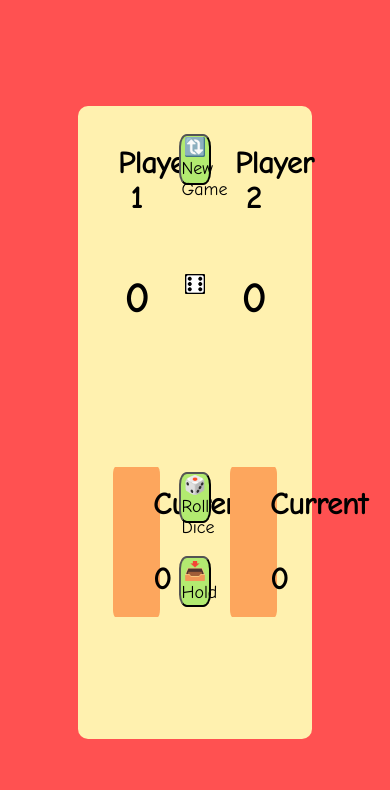
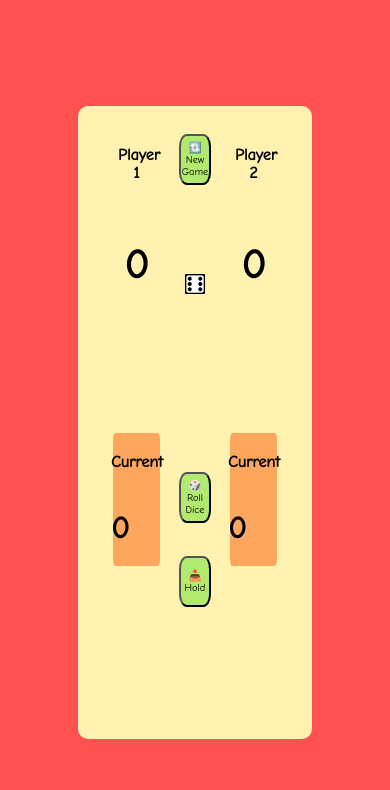
Before and after one commit to hemanthnvd/Pig-Game, a plain HTML site: page index.html in a window 390 px wide. Shown: the top 790 px of the page. Drawn offline with Linux system fonts and the light colour scheme.

Commit message:
Update style.css

```diff
--- a/style.css
+++ b/style.css
@@ -147,3 +147,19 @@ p {
 .alert4hid{
   display: block;
 }
+/* mediaqueries */
+@media (max-width: 500px) {
+  .pl1 P:first-child {
+    font-size: 1rem;
+  }
+  .pl2 P:first-child {
+    font-size: 1rem;
+  }
+  .controls{
+    font-size: 0.65rem;
+  }
+  .current p{
+    position: relative;
+    right: 5vh;
+  }
+}
```
